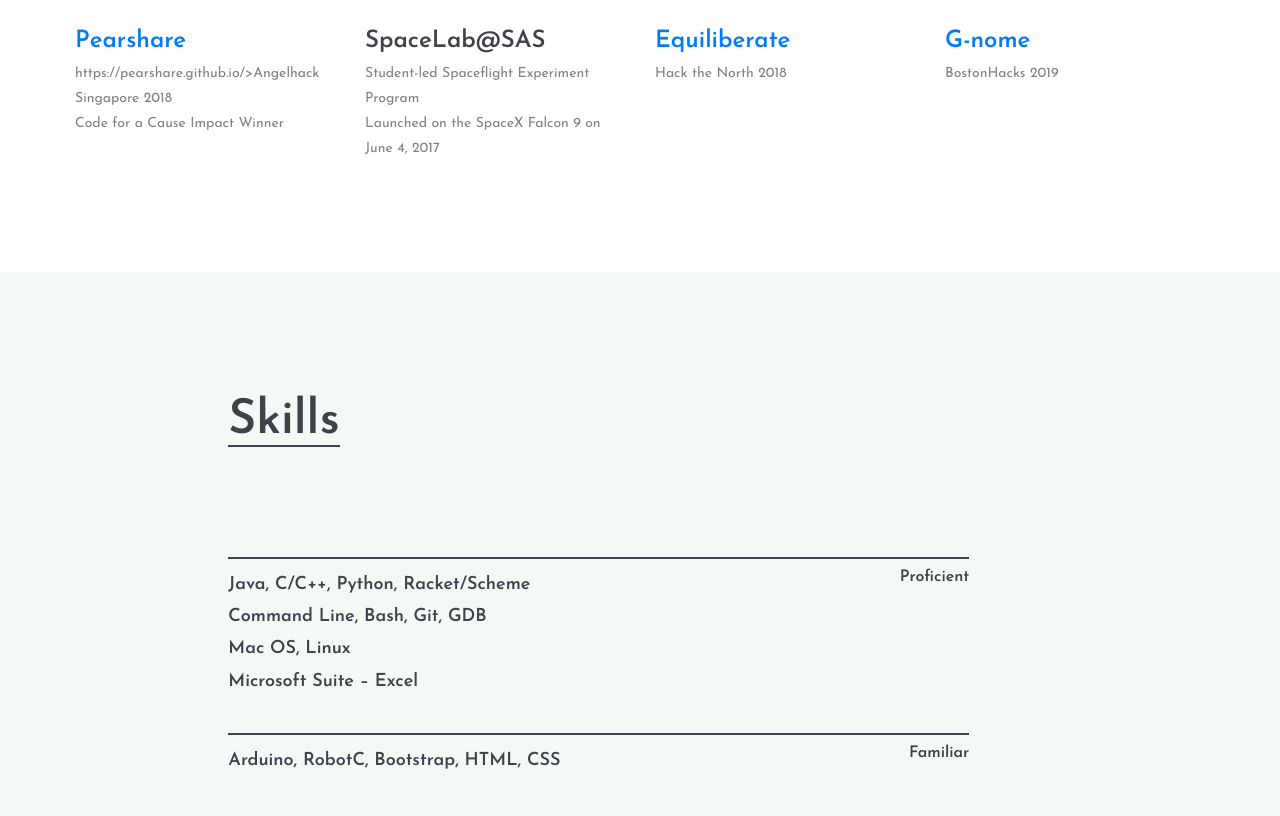
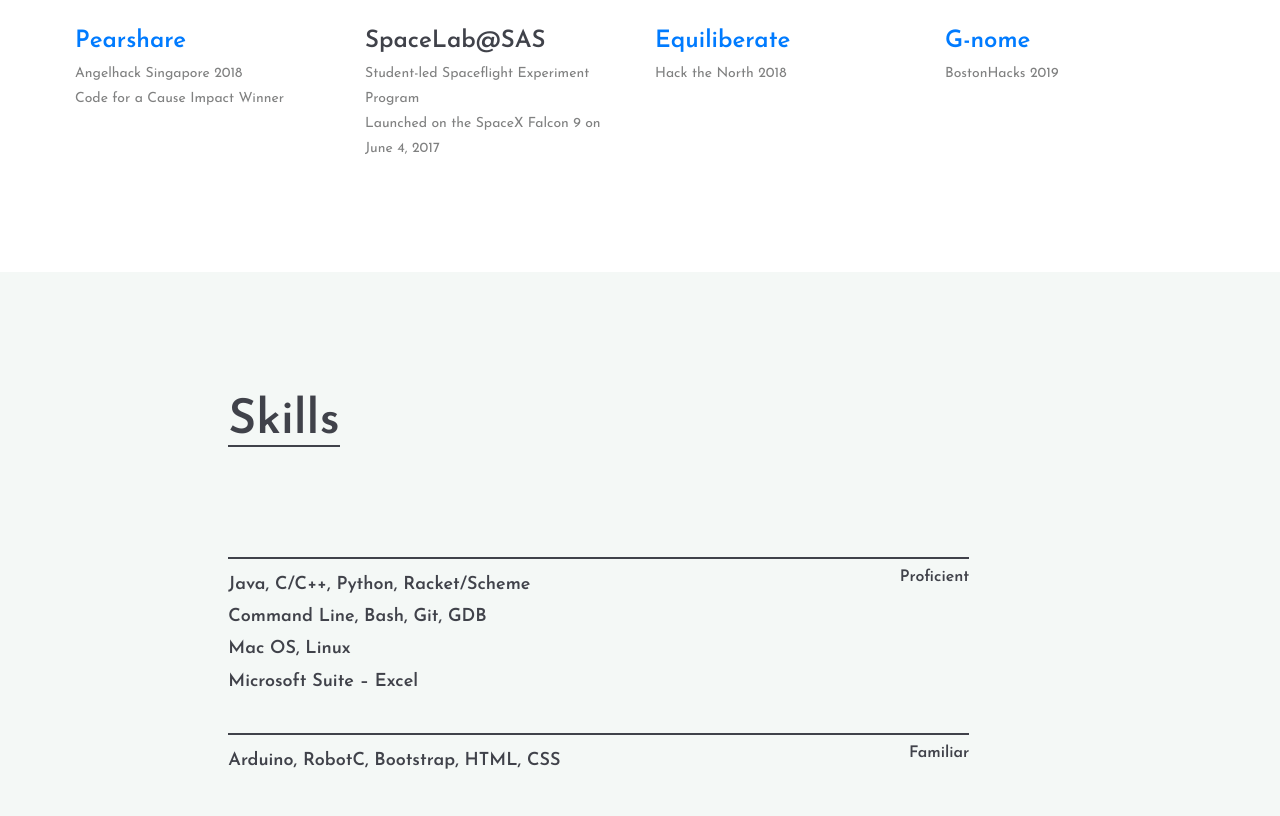
Before and after one commit to straightupjac/straightupjac-archive, a plain HTML site: page index.html in a window 1280 px wide. Shown: the part 6545-7361 px from the top of the page. Drawn offline with Linux system fonts and the light colour scheme.

Commit message:
Fixed project link

```diff
--- a/index.html
+++ b/index.html
@@ -214,7 +214,7 @@
 						<div class="portfolio-item">
 							<a href="files/pearshare.png" class="set-bg port-pic" data-setbg="files/pearshare.png"></a>
 							<h2 href= "https://pearshare.github.io/" ><a href="https://pearshare.github.io">Pearshare</a></h2>
-							<p>https://pearshare.github.io/>Angelhack Singapore 2018</p><p>Code for a Cause Impact Winner</p>
+							<p>Angelhack Singapore 2018</p><p>Code for a Cause Impact Winner</p>
 						</div>
 					</div>
 					<div class="col-xl-3 col-lg-6 col-md-6">
```
Also changed, not shown: Samples/home2.html (renamed from home2.html), Samples/home4.html (renamed from home4.html), Samples/home5.html (renamed from home5.html), Samples/home6.html (renamed from home6.html).
